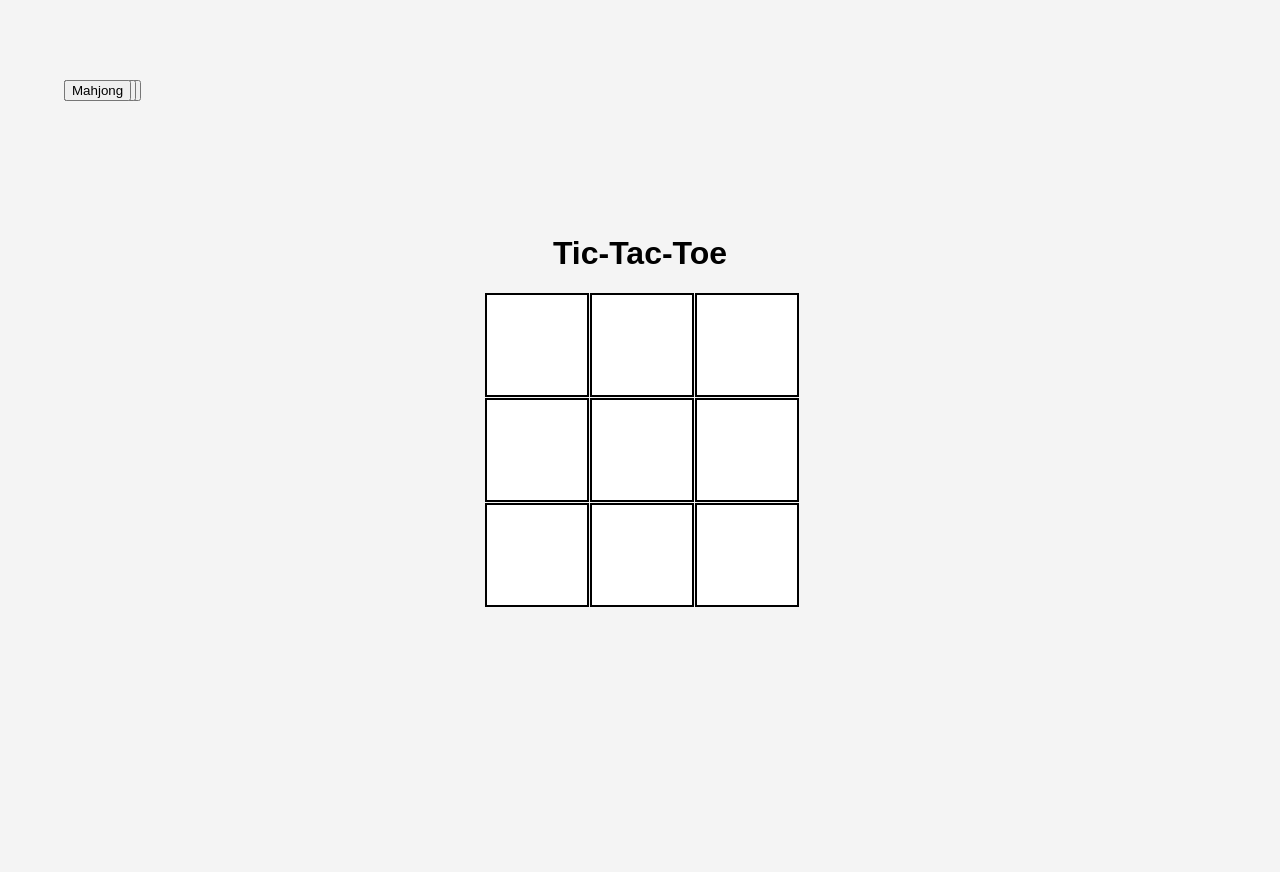
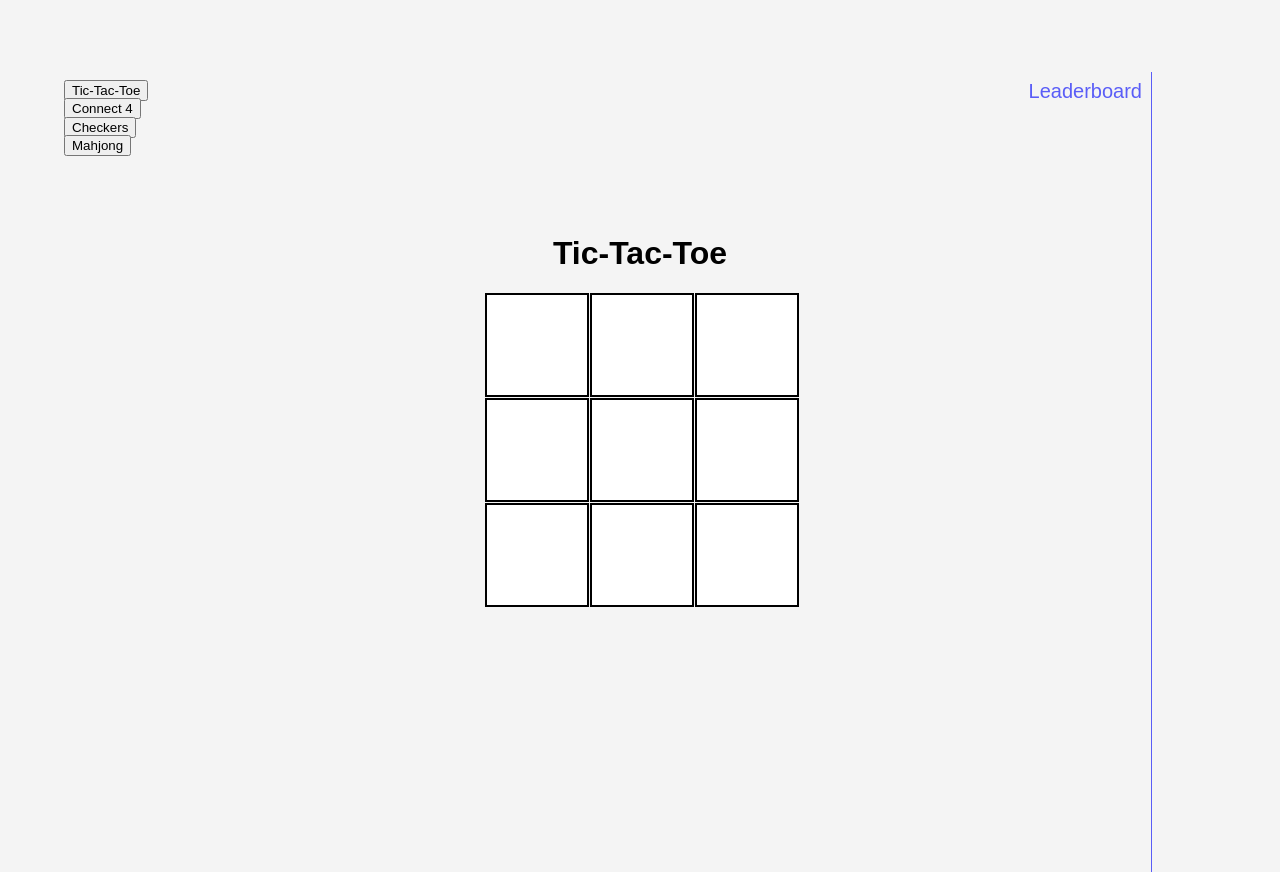
Before and after one commit to Hex4kt/TicTacToe, a plain HTML site: page index.html in a window 1280 px wide. Before the commit the page ends 816 px from the top, so only its background shows below. Drawn offline with Linux system fonts and the light colour scheme.

Commit message:
Add files via upload

```diff
--- a/Main.css
+++ b/Main.css
@@ -38,6 +38,49 @@ body {
 
 .GameModes {
     position: absolute;
+    display: grid;
     top: 10%;
     left: 5%;
 }
+
+.Connect {
+    position: absolute;
+    top: 12.3%;
+    left: 5%;
+}
+
+.Checkers {
+    position: absolute;
+    top: 14.6%;
+    left: 5%;
+}
+
+.Mahjong {
+    position: absolute;
+    top: 16.9%;
+    left: 5%;
+}
+
+.vertical-line-container {
+    display: flex;
+    align-items: center;
+    justify-content: center;
+  }
+
+  .text {
+    color: rgb(90, 93, 247);
+    top: 10%;
+    position: absolute;
+    right: 10%;
+    margin-right: 10px;  /* Space between the text and vertical line */
+    font-size: 20px;     /* Adjust the font size as needed */
+  }
+
+  .vertical-line {
+    top: 9%;
+    position: absolute;
+    right: 10%;
+    width: 1px;
+    height: 800px;        /* Adjust the height of the line */
+    background-color: rgb(90, 93, 247);  /* Color of the vertical line */
+  }
--- a/index.html
+++ b/index.html
@@ -9,12 +9,10 @@
 </head>
 
 <body>
-    <div class="GamesMode">
-        <button class="GameModes">Games</button>
-        <button class="GameModes">Connect 4</button>
-        <button class="GameModes">Checkers</button>
-        <button class="GameModes">Mahjong</button>
-    </div>
+        <button class="GameModes">Tic-Tac-Toe</button>
+        <button class="Connect">Connect 4</button>
+        <button class="Checkers">Checkers</button>
+        <button class="Mahjong">Mahjong</button>
     <div class="container">
         <h1>Tic-Tac-Toe</h1>
         <div class="board">
@@ -30,6 +28,11 @@
         </div>
     </div>
 
+    <div class="vertical-line-container">
+        <span class="text">Leaderboard</span>
+        <div class="vertical-line"></div>
+      </div>
+
 </body>
 
 </html>
```
